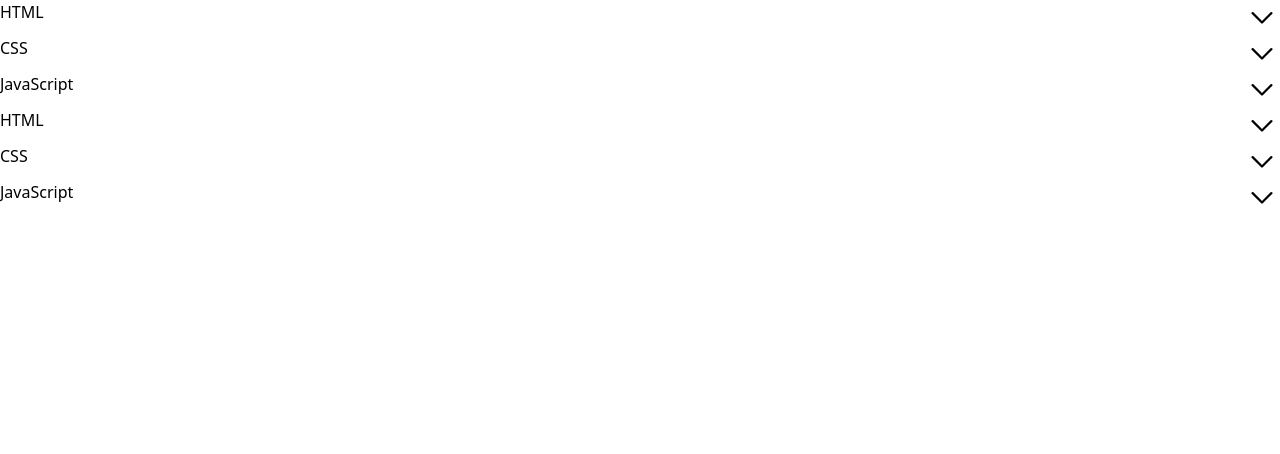
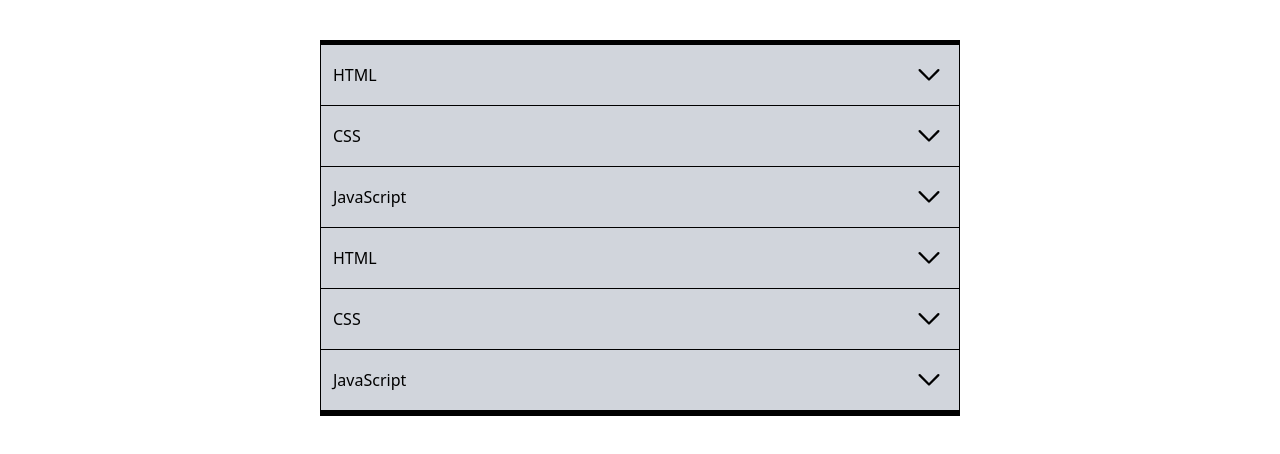
Before and after one commit to LSLWebDevelopment/reusable-components, a React (Vite) app: page / in a window 1280 px wide. Shown: the top 454 px of the page. Built offline with nearby package versions, Linux system fonts and the light colour scheme; data requests are answered from the project's data file.

Commit message:
Added some style to the accordion component

```diff
--- a/src/components/Accordion.tsx
+++ b/src/components/Accordion.tsx
@@ -22,25 +22,37 @@ export function Accordion({ accordionData }: AccordionProps) {
   const renderedItems = accordionData.map(
     (item: AccordionEntity, index: number) => {
       const showItem = index === isOpened;
-      const icon = showItem ? (
-        <GoChevronRight className="text-4xl" />
-      ) : (
-        <GoChevronDown className="text-4xl font-extrabold" />
+      const icon = (
+        <span>
+          {showItem ? (
+            <GoChevronRight className="text-4xl" />
+          ) : (
+            <GoChevronDown className="text-4xl font-extrabold" />
+          )}
+        </span>
       );
       return (
         <div key={item.accordionId}>
           <div
-            className="flex justify-between"
+            className="flex p-3 bg-gray-300 border-b items-center justify-between cursos-pointer"
             onClick={() => handleOpenCloseAccordion(index)}
           >
             {item.accordionTitle}
             {icon}
           </div>
-          {showItem && <div>{item.accordionDescription}</div>}
+          {showItem && (
+            <div className="borde-b p-5 bg-amber-200">
+              {item.accordionDescription}
+            </div>
+          )}
         </div>
       );
     }
   );
 
-  return <div>{renderedItems}</div>;
+  return (
+    <div className="w-[40rem] my-10 m-auto border-x border-5 rouded">
+      {renderedItems}
+    </div>
+  );
 }
```
